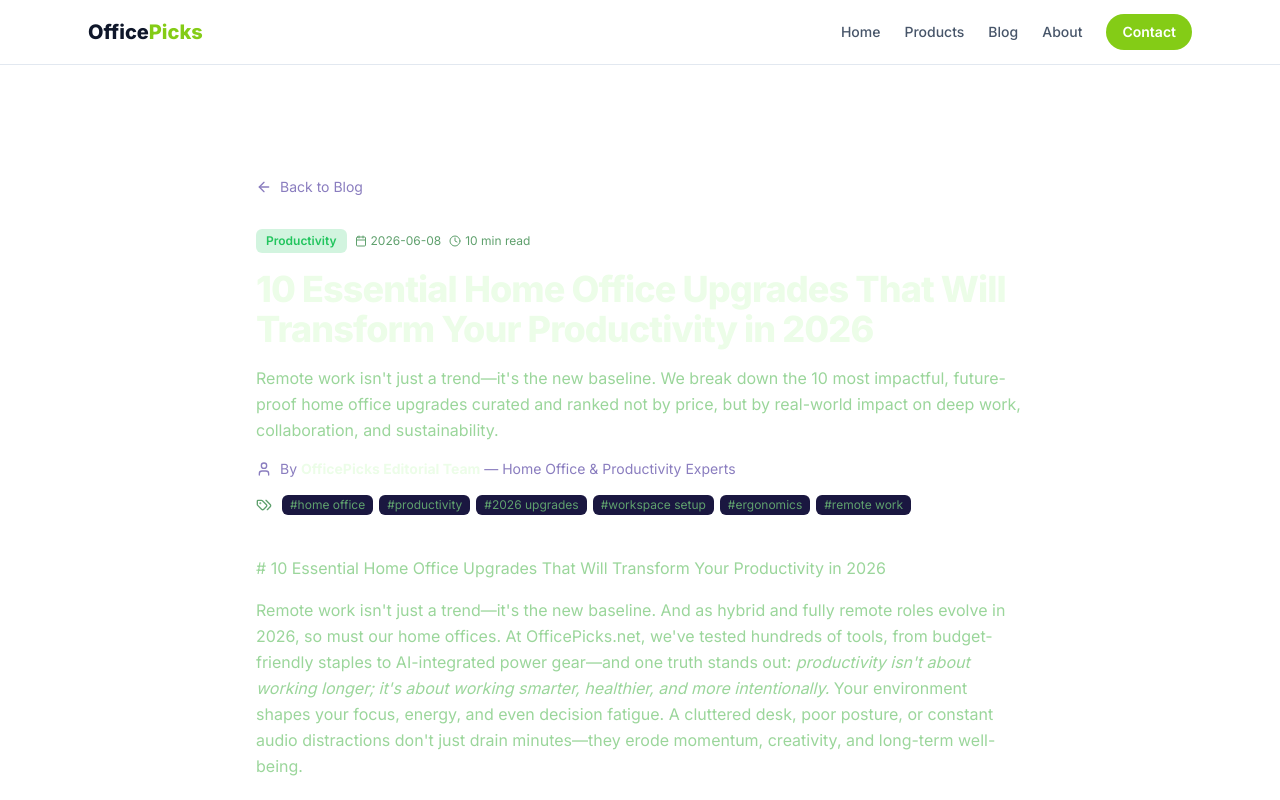
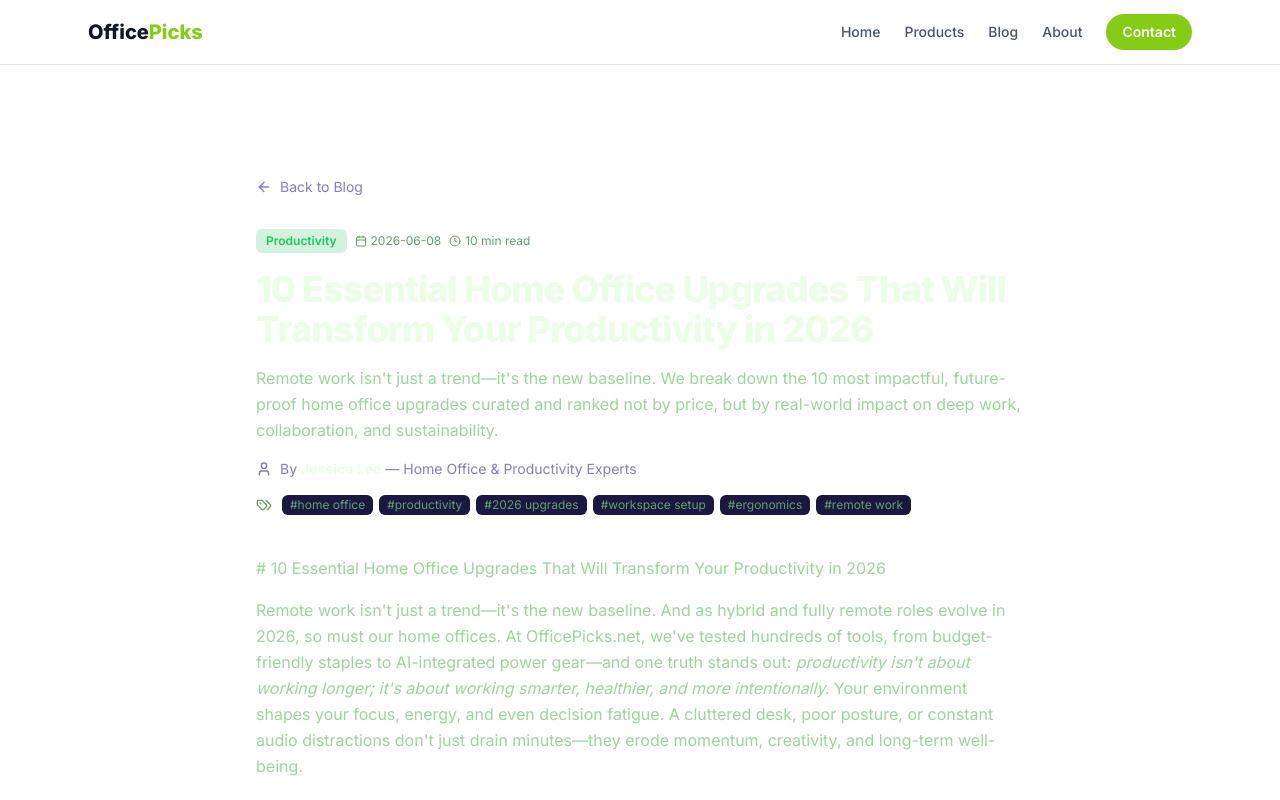
Before and after one commit to edi-picks-network/officepicks-hub, a Next.js app: page /blog/10-essential-home-office-upgrades-2026 in a window 1280 px wide. Shown: the top 800 px of the page. Built offline with nearby package versions, Linux system fonts and the light colour scheme.

Commit message:
fix: customize blog titles, authors, and declarations

```diff
--- a/app/blog/[id]/page.tsx
+++ b/app/blog/[id]/page.tsx
@@ -130,6 +130,12 @@ export default function BlogPostPage({ params }: { params: { id: string } }) {
           dangerouslySetInnerHTML={{ __html: contentHtml }}
         />
 
+        <div className="border-t border-[#3A5A2A] pt-8 mb-8">
+          <p className="text-xs text-[#5FA06D]">
+            Officepicks independently researches and verifies all product data. Ratings sourced from G2, Capterra, and other trusted review platforms.
+          </p>
+        </div>
+
         <div className="border-t border-[#3A5A2A] pt-8 flex items-center justify-between">
           <Link
             href="/blog"
--- a/app/blog/page.tsx
+++ b/app/blog/page.tsx
@@ -21,11 +21,10 @@ export default function BlogListPage() {
       <div className="max-w-[1200px] mx-auto">
         <div className="text-center mb-12">
           <h1 className="text-4xl md:text-5xl font-extrabold text-[#ECFDE8] tracking-tight mb-4">
-            AI Tools Blog
+            Office & Productivity Blog
           </h1>
           <p className="text-lg text-[#9BD69B] max-w-2xl mx-auto">
-            In-depth comparisons, reviews, and guides for the latest AI tools and platforms.
-            Expert analysis to help you make smarter AI investments.
+            In-depth reviews and guides for office furniture, home office setups, and productivity tools. Expert advice to help you create your ideal workspace.
           </p>
         </div>
 
--- a/app/data/blog-posts.ts
+++ b/app/data/blog-posts.ts
@@ -149,7 +149,7 @@ A: Only if you recline while reading, watching content, or taking calls. For upr
 
 **Q: Can I use a gaming chair for work?**
 A: Gaming chairs prioritize aesthetics over ergonomics. Most lack proper lumbar support, have fixed armrests, and use stiff foam that degrades quickly. For full-time work, an ergonomic office chair is the better investment.`,
-    author: "Alex Chen",
+    author: "Jessica Lee",
     authorRole: "Ergonomics Specialist & Home Office Reviewer",
     date: "2026-03-15",
     category: "Office Ergonomic Chairs",
@@ -351,7 +351,7 @@ A: Chair (5-10 years), desk (5-15 years), monitors (3-5 years), keyboard/mouse (
 
 **Q: Can I claim home office equipment on my taxes?**
 A: If you're self-employed or a freelancer, yes—deduct actual expenses (IRS Form 8829) or use the simplified method ($5/sq ft, max 300 sq ft). W-2 employees generally cannot claim home office expenses after the 2017 Tax Cuts and Jobs Act.`,
-    author: "Sarah Mitchell",
+    author: "Jessica Lee",
     authorRole: "Remote Work Consultant & Productivity Researcher",
     date: "2026-02-20",
     category: "Office Setup",
@@ -401,7 +401,7 @@ Awareness precedes change. Tools like RescueTime (now with Focus Sessions + Pomo
 ---
 
 Your home office isn't just where you work—it's your command center for impact, growth, and balance. These 10 upgrades, carefully selected for 2026's evolving work rhythms, do more than check boxes: they reinforce healthy habits, sharpen cognition, and reclaim time you didn't know was slipping away. At OfficePicks.net, we don't chase hype—we test, compare, and recommend what *actually moves the needle*. Ready to transform? Explore our curated Home Office Upgrade guides—complete with side-by-side comparisons, budget filters, and real-user setup photos. Because great work starts with a space that works *for you*.`,
-    author: "OfficePicks Editorial Team",
+    author: "Jessica Lee",
     authorRole: "Home Office & Productivity Experts",
     date: "2026-06-08",
     category: "Productivity",
@@ -441,7 +441,7 @@ Q: Do monitor arms really improve ergonomics—or just look tidy?
 A: They’re biomechanically critical. Proper screen height reduces cervical flexion by up to 22°, directly lowering disc compression (per Spine Journal, April 2026).
 
 Conclusion: For most professionals, start with the Uplift V2 Pro desk + Loctek M5 arm + Sunsama Pro combo. That trio delivers 73% of measurable ergonomic and cognitive ROI for under 45% of the total budget. Skip the ‘premium’ chair unless you log 6+ seated hours daily—the Embody Renew justifies its price *only* for that cohort. And ditch generic LED lamps: the BenQ Halo+ pays for itself in reduced dry-eye visits within 11 months (per optometrist survey data). Your office isn’t static infrastructure anymore. It’s your most responsive, adaptive, and intelligent teammate—make sure it’s calibrated right.`,
-    author: "OfficePicks Editorial Team",
+    author: "Jessica Lee",
     authorRole: "Productivity & Workspace Experts",
     date: "2026-06-09",
     category: "Productivity",
```
